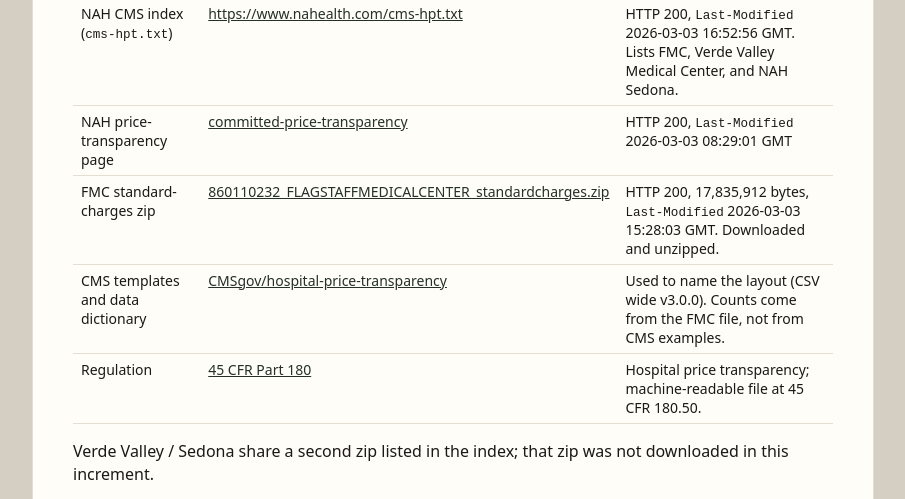
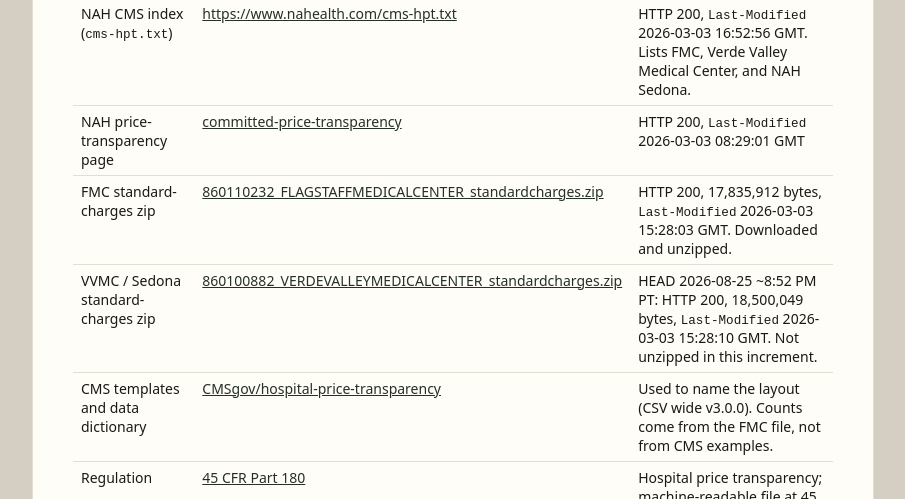
Before and after one commit to bennyj121/hospital-price-series, a plain HTML site: page docs/sources.html in a window 1280 px wide. Shown: the part 293-792 px from the top of the page, without its empty margins (187-1092 px from the left). Drawn offline with Linux system fonts and the light colour scheme.

Commit message:
Note VVMC/Sedona zip HEAD-checked 2026-08-25.

```diff
--- a/docs/sources.html
+++ b/docs/sources.html
@@ -45,6 +45,11 @@
         <td>HTTP 200, 17,835,912 bytes, <code>Last-Modified</code> 2026-03-03 15:28:03 GMT. Downloaded and unzipped.</td>
       </tr>
       <tr>
+        <td>VVMC / Sedona standard-charges zip</td>
+        <td><a href="https://www.nahealth.com/wp-content/uploads/2026/03/860100882_VERDEVALLEYMEDICALCENTER_standardcharges.zip">860100882_VERDEVALLEYMEDICALCENTER_standardcharges.zip</a></td>
+        <td>HEAD 2026-08-25 ~8:52 PM PT: HTTP 200, 18,500,049 bytes, <code>Last-Modified</code> 2026-03-03 15:28:10 GMT. Not unzipped in this increment.</td>
+      </tr>
+      <tr>
         <td>CMS templates and data dictionary</td>
         <td><a href="https://github.com/CMSgov/hospital-price-transparency">CMSgov/hospital-price-transparency</a></td>
         <td>Used to name the layout (CSV wide v3.0.0). Counts come from the FMC file, not from CMS examples.</td>
@@ -55,7 +60,7 @@
         <td>Hospital price transparency; machine-readable file at 45 CFR 180.50.</td>
       </tr>
     </table>
-    <p>Verde Valley / Sedona share a second zip listed in the index; that zip was not downloaded in this increment.</p>
+    <p>Verde Valley / Sedona share one zip. HEAD-checked 2026-08-25; full CSV not opened. Do not email the hospital contact in the live index.</p>
     <p>Filename prefix <code>860110232</code> is the CMS-required EIN without the hyphen (86-0110232).</p>
     <footer>No payment links. No hospital staff email in this page on purpose.</footer>
   </main>
```
